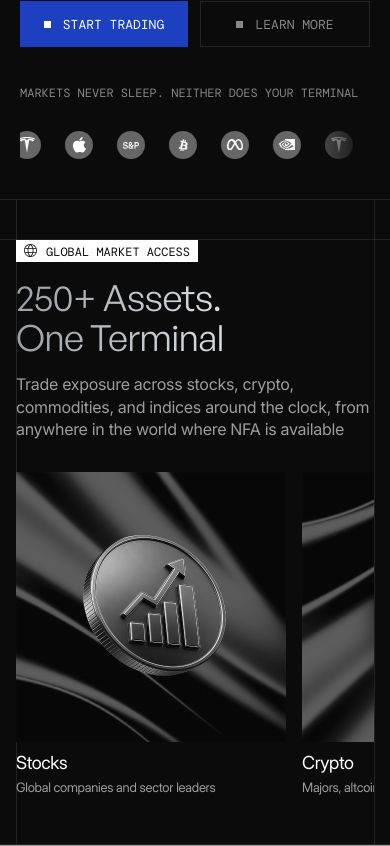
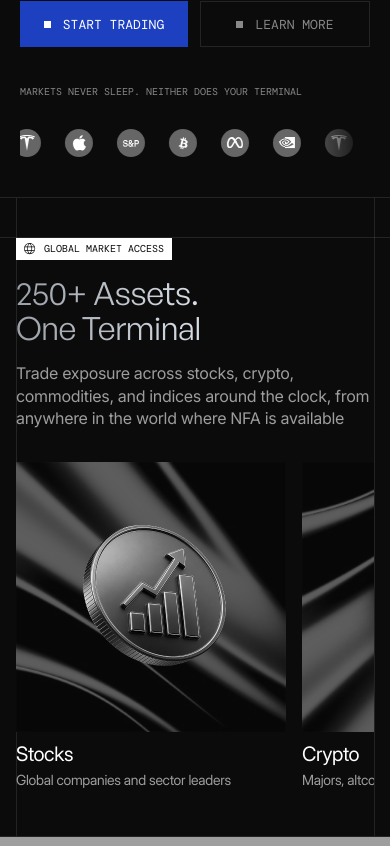
Before and after one commit to PIXELUPLABS/anoncoin, a Next.js app: page / in a window 390 px wide. Shown: the part 651-1497 px from the top of the page. Built offline with nearby package versions, Linux system fonts and the light colour scheme; grey boxes are pictures that could not be loaded.

Commit message:
changes for text sizing in the mobile version

```diff
--- a/modules/landing/components/mobile/cards-section.tsx
+++ b/modules/landing/components/mobile/cards-section.tsx
@@ -49,13 +49,13 @@ export function MobileCardsSection() {
             width={11}
             height={11}
             draggable={false}
-            className="h-[14px] w-[14px] shrink-0"
+            className="h-[12px] w-[12px] shrink-0"
           />
-          <span className="translate-y-px font-dm-mono text-[12px] leading-none font-normal uppercase text-[#0B0B0B]">
+          <span className="font-dm-mono text-[10px] leading-none font-normal uppercase text-[#0B0B0B]">
             Global market access
           </span>
         </div>
-        <h2 className="font-general-sans mt-4 text-[36px] leading-[110%] font-normal tracking-[-0.02em]">
+        <h2 className="font-general-sans mt-4 text-[32px] leading-[110%] font-normal tracking-[-0.02em]">
           <span
             className="block w-fit bg-clip-text text-transparent"
             style={{
@@ -115,10 +115,10 @@ export function MobileCardsSection() {
                   />
                 </div>
               </button>
-              <p className="font-inter-display mt-3 text-[18px] leading-none font-normal tracking-[-0.02em] text-white">
+              <p className="font-inter-display mt-3 text-[20px] leading-none font-normal tracking-[-0.02em] text-white">
                 {card.title}
               </p>
-              <p className="font-inter-display mt-2 text-[13px] leading-[120%] font-normal tracking-[-0.02em] text-[#FFFFFF99]">
+              <p className="font-inter-display mt-2 text-[14px] leading-[120%] font-normal tracking-[-0.02em] text-[#FFFFFF99]">
                 {card.description}
               </p>
             </div>
--- a/modules/landing/components/mobile/chart-section.tsx
+++ b/modules/landing/components/mobile/chart-section.tsx
@@ -43,9 +43,9 @@ export function MobileChartSection() {
             width={11}
             height={11}
             draggable={false}
-            className="h-[14px] w-[14px] shrink-0"
+            className="h-[12px] w-[12px] shrink-0"
           />
-          <span className="translate-y-px font-dm-mono text-[12px] leading-none font-normal uppercase text-[#0B0B0B]">
+          <span className="font-dm-mono text-[10px] leading-none font-normal uppercase text-[#0B0B0B]">
             Intelligence where you trade
           </span>
         </div>
@@ -61,7 +61,7 @@ export function MobileChartSection() {
           <br />
           To The Chart.
         </h2>
-        <p className="mt-4 font-inter text-[15px] leading-[140%] font-normal tracking-[-0.02em] text-[#FFFFFF99] text-balance">
+        <p className="mt-4 font-inter text-[16px] leading-[140%] font-normal tracking-[-0.02em] text-[#FFFFFF99] text-balance">
           See the post, understand the move, and act from one view. Every market-moving update
           arrives in real time and stays attached to the price action it influenced
         </p>
@@ -97,9 +97,9 @@ export function MobileChartSection() {
               </div>
             </div>
             <div className="mt-3 flex flex-col">
-              <Image src={step.icon} alt="" width={22} height={22} draggable={false} />
+              <Image src={step.icon} alt="" width={24} height={24} draggable={false} />
               <p
-                className="font-general-sans mt-3 bg-clip-text text-[22px] leading-[110%] font-normal tracking-[-0.02em] text-transparent"
+                className="font-general-sans mt-3 bg-clip-text text-[24px] leading-[110%] font-normal tracking-[-0.02em] text-transparent"
                 style={{
                   backgroundImage: "linear-gradient(90deg, #AFB4BB 0%, #F2F7FF 60%, #FFFFFF 100%)",
                 }}
--- a/modules/landing/components/mobile/footer-section.tsx
+++ b/modules/landing/components/mobile/footer-section.tsx
@@ -15,7 +15,7 @@ export function MobileFooterSection() {
         }}
       />
       <div className="relative flex flex-col">
-        <Image src="/media/nfa-logo.svg" alt="NFA" width={80} height={38} draggable={false} />
+        <Image src="/media/nfa-logo.svg" alt="NFA" width={84} height={40} draggable={false} />
         <div className="mt-10 grid grid-cols-2 gap-x-4 gap-y-10">
           {[
             { label: "Product", items: ["Market", "Signals", "Terminal"] },
@@ -23,7 +23,7 @@ export function MobileFooterSection() {
             { label: "Legal", items: ["Disclaimer", "Terms", "Privacy"] },
           ].map((column) => (
             <div key={column.label} className="flex flex-col items-start">
-              <span className="font-dm-mono text-[13px] leading-none font-normal tracking-[0.1em] text-white uppercase">
+              <span className="font-dm-mono text-[14px] leading-none font-normal tracking-[0.1em] text-white uppercase">
                 {column.label}
               </span>
               <div className="mt-5 flex flex-col items-start gap-3">
@@ -31,7 +31,7 @@ export function MobileFooterSection() {
                   <a
                     key={item}
                     href="#"
-                    className="font-dm-mono text-[15px] leading-none font-normal tracking-[-0.02em] text-[#FFFFFF99] transition-colors hover:text-white"
+                    className="font-dm-mono text-[14px] leading-none font-normal tracking-[-0.02em] text-[#FFFFFF99] transition-colors hover:text-white"
                   >
                     {item}
                   </a>
--- a/modules/landing/components/mobile/hero-section.tsx
+++ b/modules/landing/components/mobile/hero-section.tsx
@@ -41,7 +41,7 @@ export function MobileHeroSection() {
               Learn More
             </button>
           </div>
-          <p className="font-dm-mono mt-10 text-[12px] leading-[100%] tracking-normal font-normal uppercase text-[#888888]">
+          <p className="font-dm-mono mt-10 text-[10px] leading-[100%] tracking-normal font-normal uppercase text-[#888888]">
             Markets never sleep. Neither does your terminal
           </p>
           <MobileHeroLogos />
```
